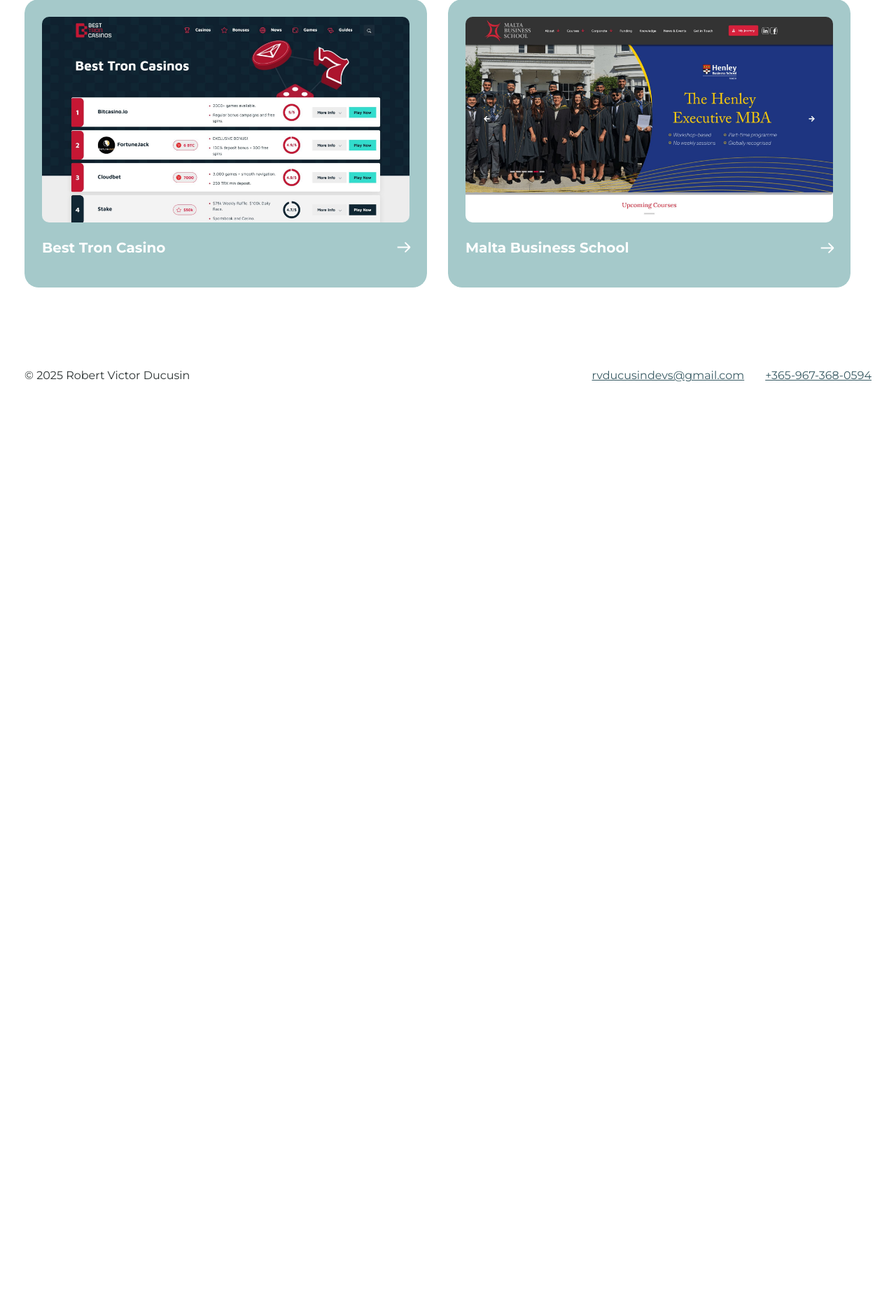
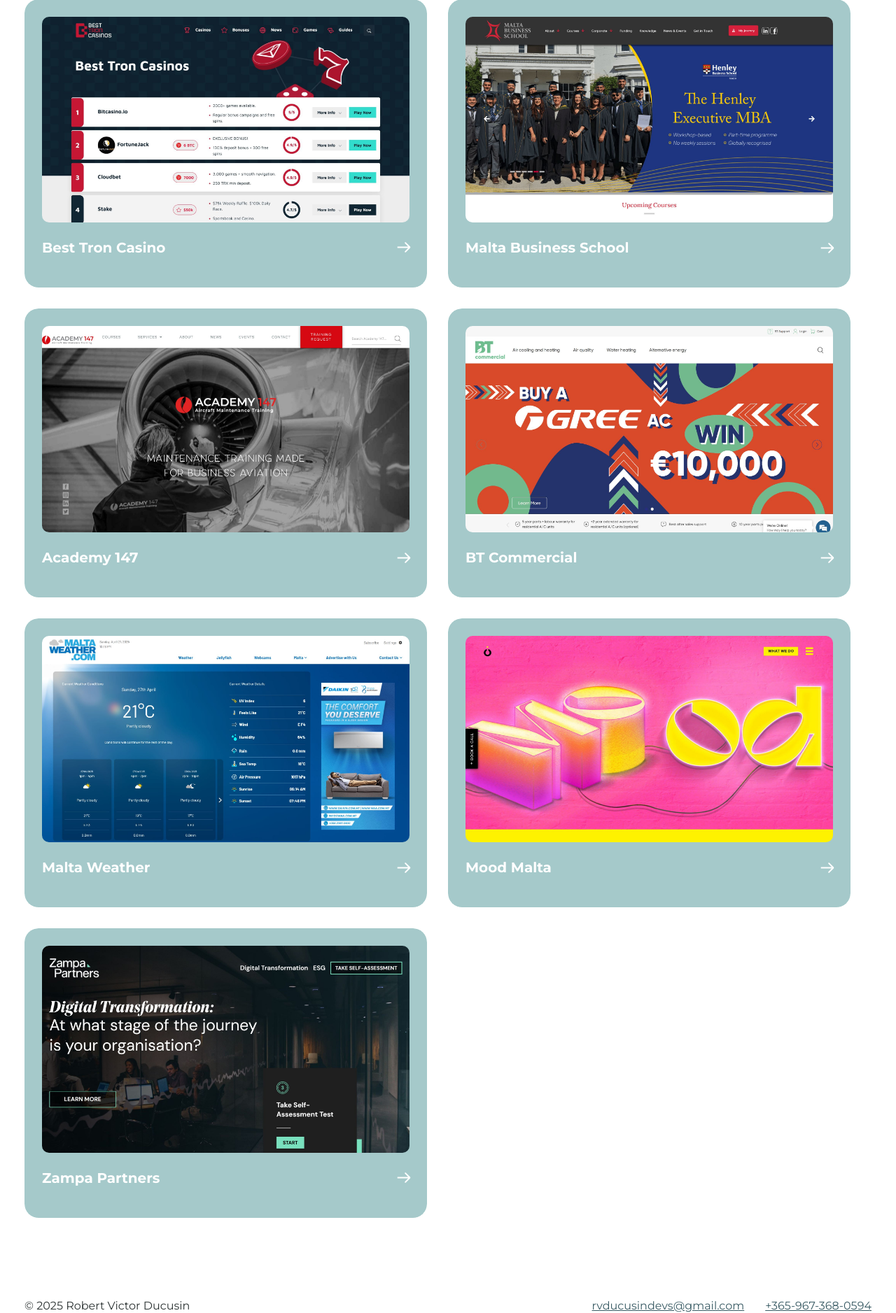
Before and after one commit to rvictordev/rvictordev.github.io, a PHP site: page / in a window 1280 px wide. Shown: the part 4623-6500 px from the top of the page at 70% size. Before the commit the page ends 5169 px from the top, so only its background shows below. Run offline with PHP 8.4, Linux system fonts and the light colour scheme; some web fonts are replaced.

Commit message:
updated projects section

```diff
--- a/assets/css/work.css
+++ b/assets/css/work.css
@@ -29,7 +29,7 @@
     fill: var(--white);
   }
   .project-card-inner-container {
-    background-color: var(--dark);
+    background-color: var(--green);
   }
   .project-title .main-title {
     margin-top: -24px;
--- a/index.html
+++ b/index.html
@@ -574,6 +574,166 @@
                   </div>
                 </div>
               </a>
+              <a
+                href="https://www.academy147.com/"
+                target="_blank"
+                class="project-card skeleton-card"
+              >
+                <div class="project-card-inner-container">
+                  <img
+                    src="/assets/imgs/projects/academy147.jpg"
+                    alt="Academy 147 Website"
+                  />
+                  <div
+                    class="project-card-content d-flex justify-spacebetween align-items-center"
+                  >
+                    <div class="project-title">
+                      <div class="main-title">Academy 147</div>
+                      <div>Academy 147</div>
+                    </div>
+                    <svg
+                      width="16"
+                      height="19"
+                      viewBox="0 0 16 19"
+                      fill="none"
+                      xmlns="http://www.w3.org/2000/svg"
+                    >
+                      <path
+                        d="M7.29289 18.7071C7.68342 19.0976 8.31658 19.0976 8.70711 18.7071L15.0711 12.3431C15.4616 11.9526 15.4616 11.3195 15.0711 10.9289C14.6805 10.5384 14.0474 10.5384 13.6569 10.9289L8 16.5858L2.34315 10.9289C1.95262 10.5384 1.31946 10.5384 0.928933 10.9289C0.538408 11.3195 0.538408 11.9526 0.928933 12.3431L7.29289 18.7071ZM8 0L7 4.37114e-08L7 18L8 18L9 18L9 -4.37114e-08L8 0Z"
+                        fill="#395B64"
+                      />
+                    </svg>
+                  </div>
+                </div>
+              </a>
+              <a
+                href="https://btmalta.com/"
+                target="_blank"
+                class="project-card skeleton-card"
+              >
+                <div class="project-card-inner-container">
+                  <img
+                    src="/assets/imgs/projects/btmalta.jpg"
+                    alt="BT Commercial Website"
+                  />
+                  <div
+                    class="project-card-content d-flex justify-spacebetween align-items-center"
+                  >
+                    <div class="project-title">
+                      <div class="main-title">BT Commercial</div>
+                      <div>BT Commercial</div>
+                    </div>
+                    <svg
+                      width="16"
+                      height="19"
+                      viewBox="0 0 16 19"
+                      fill="none"
+                      xmlns="http://www.w3.org/2000/svg"
+                    >
+                      <path
+                        d="M7.29289 18.7071C7.68342 19.0976 8.31658 19.0976 8.70711 18.7071L15.0711 12.3431C15.4616 11.9526 15.4616 11.3195 15.0711 10.9289C14.6805 10.5384 14.0474 10.5384 13.6569 10.9289L8 16.5858L2.34315 10.9289C1.95262 10.5384 1.31946 10.5384 0.928933 10.9289C0.538408 11.3195 0.538408 11.9526 0.928933 12.3431L7.29289 18.7071ZM8 0L7 4.37114e-08L7 18L8 18L9 18L9 -4.37114e-08L8 0Z"
+                        fill="#395B64"
+                      />
+                    </svg>
+                  </div>
+                </div>
+              </a>
+              <a
+                href="https://maltaweather.com//"
+                target="_blank"
+                class="project-card skeleton-card"
+              >
+                <div class="project-card-inner-container">
+                  <img
+                    src="/assets/imgs/projects/maltaweather.jpg"
+                    alt="Malta Weather Website"
+                  />
+                  <div
+                    class="project-card-content d-flex justify-spacebetween align-items-center"
+                  >
+                    <div class="project-title">
+                      <div class="main-title">Malta Weather</div>
+                      <div>Malta Weather</div>
+                    </div>
+                    <svg
+                      width="16"
+                      height="19"
+                      viewBox="0 0 16 19"
+                      fill="none"
+                      xmlns="http://www.w3.org/2000/svg"
+                    >
+                      <path
+                        d="M7.29289 18.7071C7.68342 19.0976 8.31658 19.0976 8.70711 18.7071L15.0711 12.3431C15.4616 11.9526 15.4616 11.3195 15.0711 10.9289C14.6805 10.5384 14.0474 10.5384 13.6569 10.9289L8 16.5858L2.34315 10.9289C1.95262 10.5384 1.31946 10.5384 0.928933 10.9289C0.538408 11.3195 0.538408 11.9526 0.928933 12.3431L7.29289 18.7071ZM8 0L7 4.37114e-08L7 18L8 18L9 18L9 -4.37114e-08L8 0Z"
+                        fill="#395B64"
+                      />
+                    </svg>
+                  </div>
+                </div>
+              </a>
+              <a
+                href="https://mood.mt/"
+                target="_blank"
+                class="project-card skeleton-card"
+              >
+                <div class="project-card-inner-container">
+                  <img
+                    src="/assets/imgs/projects/mood.jpg"
+                    alt="Mood Malta Website"
+                  />
+                  <div
+                    class="project-card-content d-flex justify-spacebetween align-items-center"
+                  >
+                    <div class="project-title">
+                      <div class="main-title">Mood Malta</div>
+                      <div>Mood Malta</div>
+                    </div>
+                    <svg
+                      width="16"
+                      height="19"
+                      viewBox="0 0 16 19"
+                      fill="none"
+                      xmlns="http://www.w3.org/2000/svg"
+                    >
+                      <path
+                        d="M7.29289 18.7071C7.68342 19.0976 8.31658 19.0976 8.70711 18.7071L15.0711 12.3431C15.4616 11.9526 15.4616 11.3195 15.0711 10.9289C14.6805 10.5384 14.0474 10.5384 13.6569 10.9289L8 16.5858L2.34315 10.9289C1.95262 10.5384 1.31946 10.5384 0.928933 10.9289C0.538408 11.3195 0.538408 11.9526 0.928933 12.3431L7.29289 18.7071ZM8 0L7 4.37114e-08L7 18L8 18L9 18L9 -4.37114e-08L8 0Z"
+                        fill="#395B64"
+                      />
+                    </svg>
+                  </div>
+                </div>
+              </a>
+              <a
+                href="https://advisory.zampapartners.com/"
+                target="_blank"
+                class="project-card skeleton-card"
+              >
+                <div class="project-card-inner-container">
+                  <img
+                    src="/assets/imgs/projects/advisory-zampapartners.jpg"
+                    alt="Zampa Partners Website"
+                  />
+                  <div
+                    class="project-card-content d-flex justify-spacebetween align-items-center"
+                  >
+                    <div class="project-title">
+                      <div class="main-title">Zampa Partners</div>
+                      <div>Zampa Partners</div>
+                    </div>
+                    <svg
+                      width="16"
+                      height="19"
+                      viewBox="0 0 16 19"
+                      fill="none"
+                      xmlns="http://www.w3.org/2000/svg"
+                    >
+                      <path
+                        d="M7.29289 18.7071C7.68342 19.0976 8.31658 19.0976 8.70711 18.7071L15.0711 12.3431C15.4616 11.9526 15.4616 11.3195 15.0711 10.9289C14.6805 10.5384 14.0474 10.5384 13.6569 10.9289L8 16.5858L2.34315 10.9289C1.95262 10.5384 1.31946 10.5384 0.928933 10.9289C0.538408 11.3195 0.538408 11.9526 0.928933 12.3431L7.29289 18.7071ZM8 0L7 4.37114e-08L7 18L8 18L9 18L9 -4.37114e-08L8 0Z"
+                        fill="#395B64"
+                      />
+                    </svg>
+                  </div>
+                </div>
+              </a>
             </div>
           </div>
         </div>
```
Also changed, not shown: assets/imgs/projects/academy147.jpg (added), assets/imgs/projects/advisory-zampapartners.jpg (added), assets/imgs/projects/btmalta.jpg (added), assets/imgs/projects/maltaweather.jpg (added), assets/imgs/projects/mood.jpg (added).
